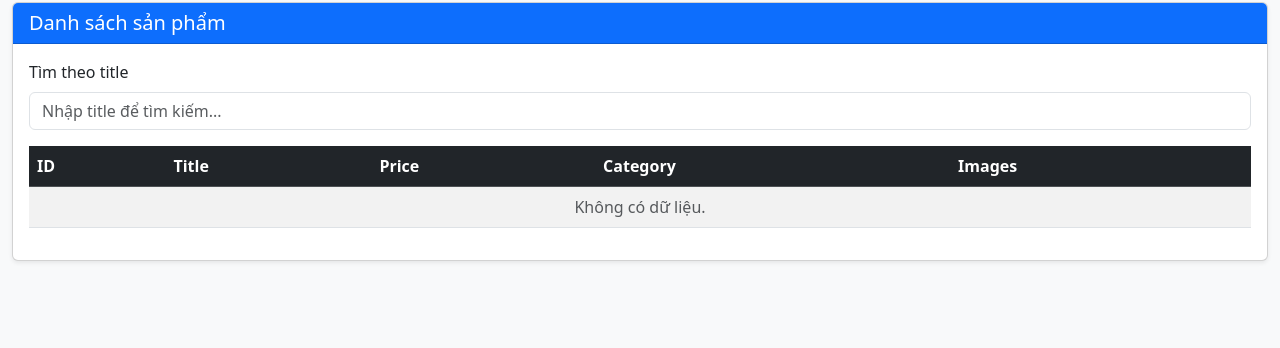
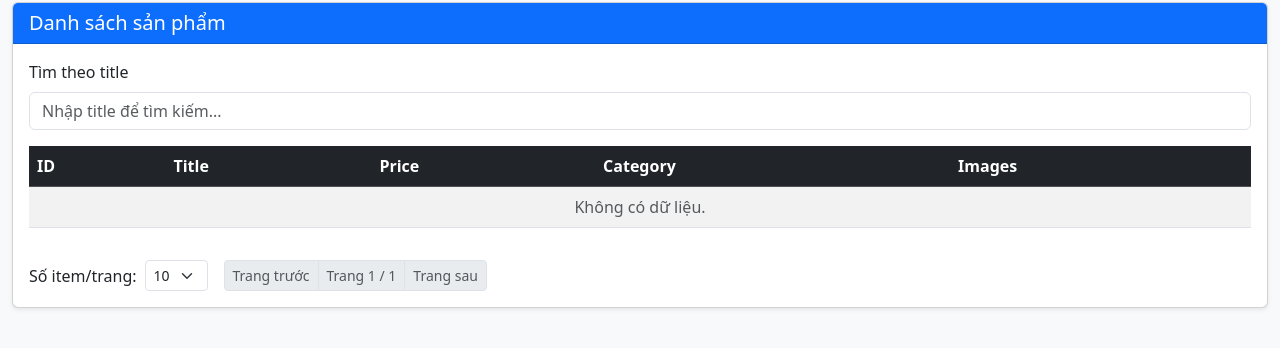
Before and after one commit to HuynhTanTon/NNPTM-Ngay1, a website: page Bai3_0402/index.html in a window 1280 px wide. Shown: the part 94-442 px from the top of the page. Drawn offline with nearby package versions, Linux system fonts and the light colour scheme; no server answers.

Commit message:
add chức năng chia trang , dữ liệu hiển thị 5,10,20 mỗi trang

```diff
--- a/Bai3_0402/app.js
+++ b/Bai3_0402/app.js
@@ -5,8 +5,12 @@
 
 const API_PRODUCTS = 'https://api.escuelajs.co/api/v1/products';
 
-/** Danh sách sản phẩm gốc từ API (dùng cho tìm kiếm, sau này phân trang/sắp xếp) */
+/** Danh sách sản phẩm gốc từ API (dùng cho tìm kiếm, phân trang, sắp xếp) */
 let allProducts = [];
+
+/** Phân trang: trang hiện tại (1-based), số item mỗi trang */
+let currentPage = 1;
+let pageSize = 10;
 
 /**
  * Lấy danh sách sản phẩm từ API
@@ -132,25 +136,88 @@ function filterProductsByTitle(products, keyword) {
 }
 
 /**
- * Áp dụng tìm kiếm và cập nhật bảng (gọi khi user nhập liệu)
+ * Lấy danh sách đang áp dụng filter (tìm kiếm; sau này thêm sắp xếp)
  */
-function applySearch() {
-    const keyword = document.getElementById('searchTitle').value;
-    const filtered = filterProductsByTitle(allProducts, keyword);
-    renderProductTable(filtered);
+function getFilteredProducts() {
+    var keyword = document.getElementById('searchTitle');
+    var k = keyword ? keyword.value : '';
+    return filterProductsByTitle(allProducts, k);
 }
 
 /**
- * Khởi tạo: load dữ liệu, hiển thị, gắn sự kiện tìm kiếm
+ * Áp dụng phân trang + filter và cập nhật bảng
+ */
+function applyPagination() {
+    var filtered = getFilteredProducts();
+    var total = filtered.length;
+    var totalPages = Math.max(1, Math.ceil(total / pageSize));
+    currentPage = Math.max(1, Math.min(currentPage, totalPages));
+
+    var start = (currentPage - 1) * pageSize;
+    var pageProducts = filtered.slice(start, start + pageSize);
+
+    renderProductTable(pageProducts);
+
+    var pageInfo = document.getElementById('pageInfo');
+    if (pageInfo) pageInfo.textContent = 'Trang ' + currentPage + ' / ' + totalPages;
+
+    var btnPrev = document.getElementById('btnPrev');
+    var btnNext = document.getElementById('btnNext');
+    if (btnPrev) {
+        btnPrev.disabled = currentPage <= 1;
+        btnPrev.closest('.page-item').classList.toggle('disabled', currentPage <= 1);
+    }
+    if (btnNext) {
+        btnNext.disabled = currentPage >= totalPages;
+        btnNext.closest('.page-item').classList.toggle('disabled', currentPage >= totalPages);
+    }
+}
+
+/**
+ * Áp dụng tìm kiếm (reset về trang 1) và cập nhật bảng
+ */
+function applySearch() {
+    currentPage = 1;
+    applyPagination();
+}
+
+/**
+ * Khởi tạo: load dữ liệu, hiển thị, gắn sự kiện tìm kiếm và phân trang
  */
 async function init() {
     allProducts = await fetchProducts();
-    renderProductTable(allProducts);
 
     var searchInput = document.getElementById('searchTitle');
-    if (searchInput) {
-        searchInput.addEventListener('input', applySearch);
+    if (searchInput) searchInput.addEventListener('input', applySearch);
+
+    var pageSizeSelect = document.getElementById('pageSize');
+    if (pageSizeSelect) {
+        pageSize = parseInt(pageSizeSelect.value, 10) || 10;
+        pageSizeSelect.addEventListener('change', function () {
+            pageSize = parseInt(this.value, 10) || 10;
+            currentPage = 1;
+            applyPagination();
+        });
     }
+
+    var btnPrev = document.getElementById('btnPrev');
+    var btnNext = document.getElementById('btnNext');
+    if (btnPrev) btnPrev.addEventListener('click', function () {
+        if (currentPage > 1) {
+            currentPage--;
+            applyPagination();
+        }
+    });
+    if (btnNext) btnNext.addEventListener('click', function () {
+        var filtered = getFilteredProducts();
+        var totalPages = Math.max(1, Math.ceil(filtered.length / pageSize));
+        if (currentPage < totalPages) {
+            currentPage++;
+            applyPagination();
+        }
+    });
+
+    applyPagination();
 }
 
 init();
--- a/Bai3_0402/index.html
+++ b/Bai3_0402/index.html
@@ -38,6 +38,23 @@
                         </tbody>
                     </table>
                 </div>
+                <div class="d-flex flex-wrap align-items-center gap-3 mt-3">
+                    <div class="d-flex align-items-center gap-2">
+                        <label for="pageSize" class="form-label mb-0">Số item/trang:</label>
+                        <select class="form-select form-select-sm" id="pageSize" style="width: auto;">
+                            <option value="5">5</option>
+                            <option value="10" selected>10</option>
+                            <option value="20">20</option>
+                        </select>
+                    </div>
+                    <nav aria-label="Phân trang">
+                        <ul class="pagination pagination-sm mb-0">
+                            <li class="page-item"><button type="button" class="page-link" id="btnPrev">Trang trước</button></li>
+                            <li class="page-item disabled"><span class="page-link" id="pageInfo">Trang 1 / 1</span></li>
+                            <li class="page-item"><button type="button" class="page-link" id="btnNext">Trang sau</button></li>
+                        </ul>
+                    </nav>
+                </div>
             </div>
         </div>
     </div>
```
